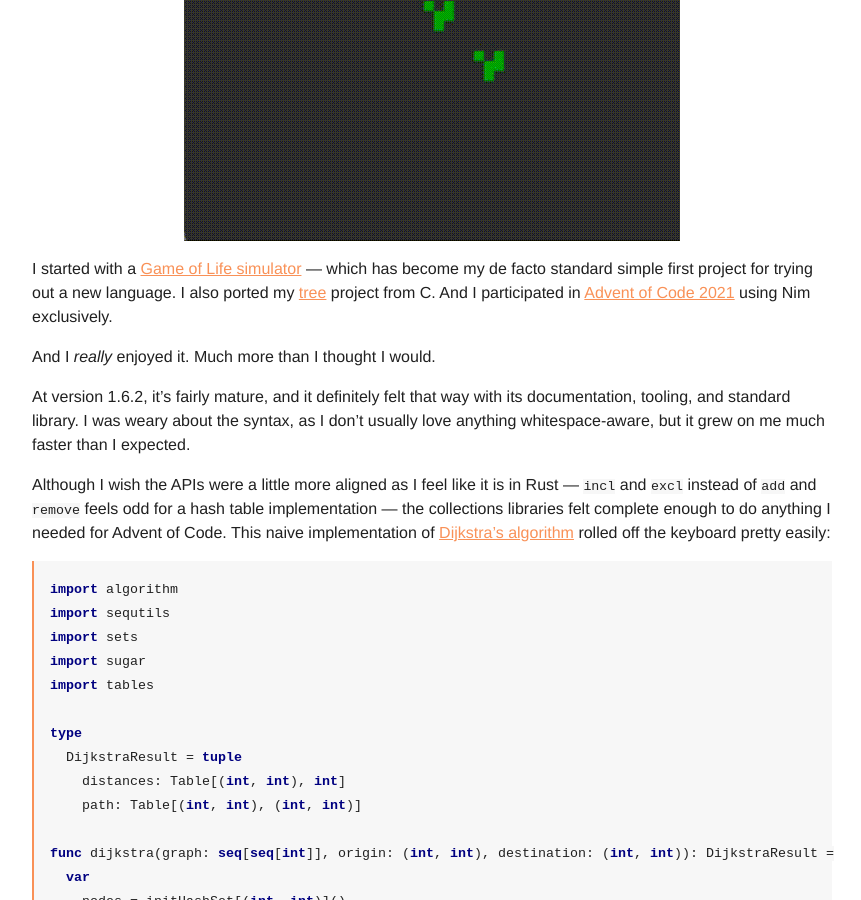
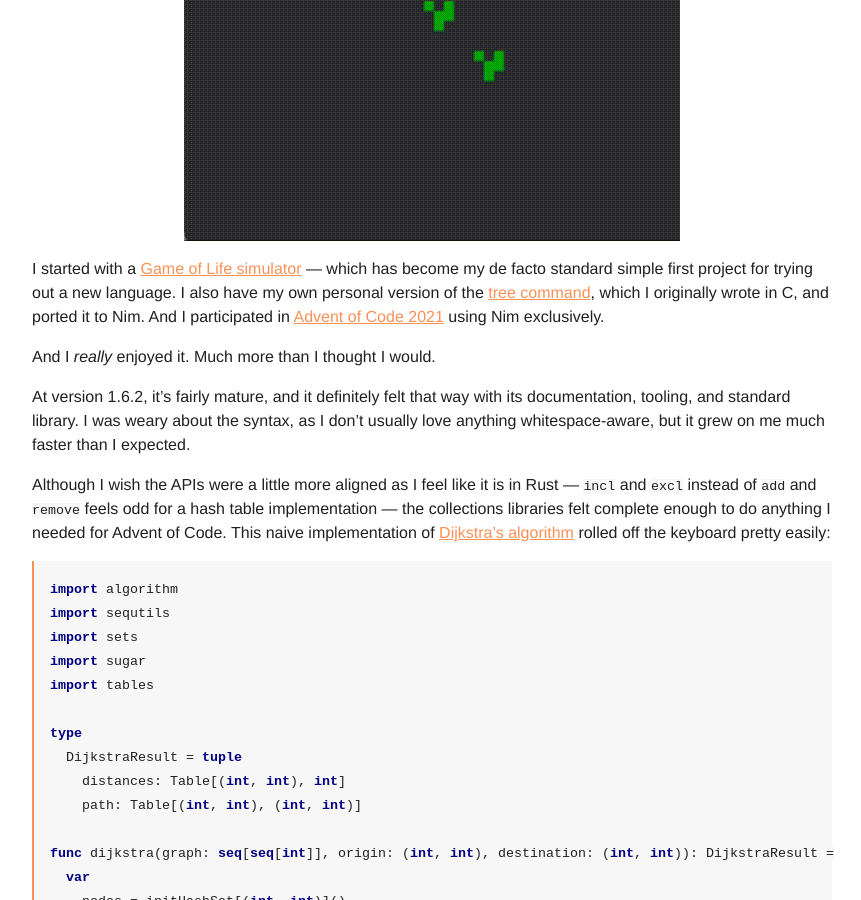
Before and after one commit to ltriant/ltriant.github.io, a Jekyll site: the page built from _posts/2022-01-18-nim.md, in a window 1280 px wide and 900 px high, scrolled down 1224 px. Shown: the whole window, without its empty margins (208-1069 px from the left). Built offline with Jekyll 4.4.1, drawn with Linux system fonts in a browser that asks for light colours.

Commit message:
remove `tree` from the project list
I've made it private.

```diff
--- a/_posts/2022-01-18-nim.md
+++ b/_posts/2022-01-18-nim.md
@@ -25,7 +25,7 @@ I'd been watching [Nim](https://nim-lang.org/) for some time, and I felt like it
 
 ![Conway's Game of Life](/assets/game-of-life.gif){:.post-image}
 
-I started with a [Game of Life simulator](https://gist.github.com/ltriant/ad76ba19febb8a06f3bc0ed87341390b) — which has become my de facto standard simple first project for trying out a new language. I also ported my [tree](https://github.com/ltriant/tree) project from C. And I participated in [Advent of Code 2021](https://adventofcode.com/2021/) using Nim exclusively.
+I started with a [Game of Life simulator](https://gist.github.com/ltriant/ad76ba19febb8a06f3bc0ed87341390b) — which has become my de facto standard simple first project for trying out a new language. I also have my own personal version of the [tree command](https://linux.die.net/man/1/tree), which I originally wrote in C, and ported it to Nim. And I participated in [Advent of Code 2021](https://adventofcode.com/2021/) using Nim exclusively.
 
 And I _really_ enjoyed it. Much more than I thought I would.
 
```
Also changed, not shown: index.md (+0 -1 lines).
